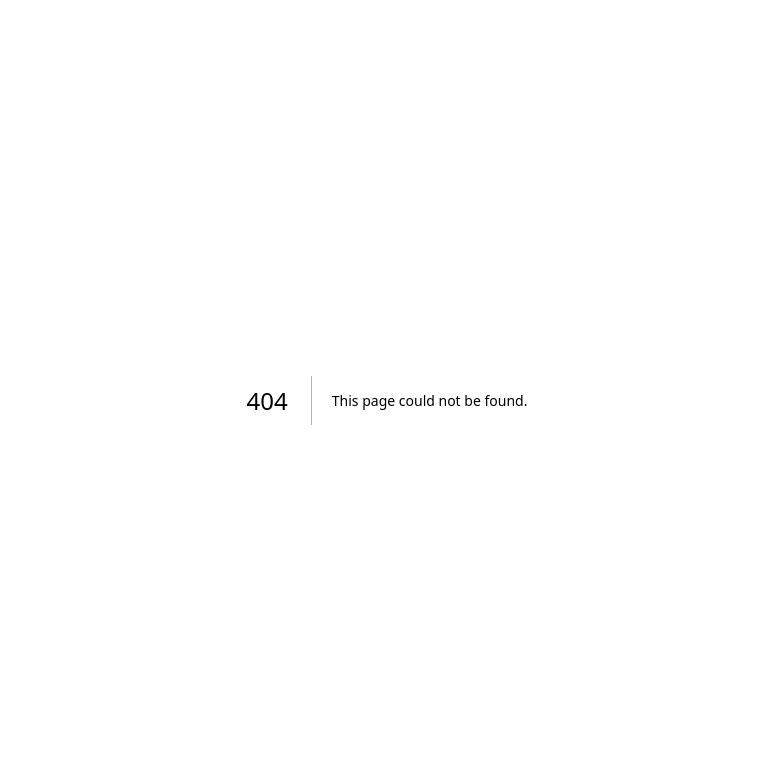
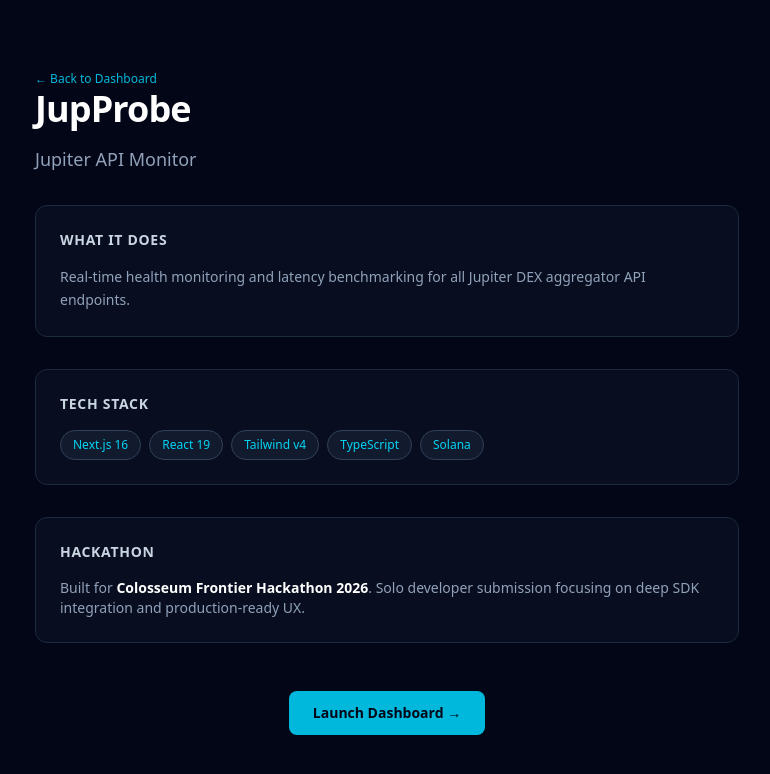
Before and after one commit to edycutjong/juprobe, a Next.js app: page /about in a window 1280 px wide. Before the commit this address had no page. Shown: the top 774 px of the page, without its empty margins (253-1023 px from the left). Built offline with nearby package versions, Linux system fonts and the light colour scheme.

Commit message:
feat: add components (StatusBar, Footer, TechStack), /about page, fix SDK imports

```diff
--- /dev/null
+++ b/src/app/about/page.tsx
@@ -0,0 +1,53 @@
+import Link from "next/link";
+
+export default function AboutPage() {
+  return (
+    <main className="min-h-screen flex flex-col items-center justify-center p-8 max-w-3xl mx-auto">
+      <div className="w-full space-y-8">
+        <Link href="/" className="text-xs font-mono text-cyan-500 hover:underline">
+          ← Back to Dashboard
+        </Link>
+
+        <div className="space-y-4">
+          <h1 className="text-4xl font-bold text-white tracking-tight">JupProbe</h1>
+          <p className="text-lg text-slate-400">Jupiter API Monitor</p>
+        </div>
+
+        <div className="bg-slate-900/50 border border-slate-800 rounded-xl p-6 space-y-4">
+          <h2 className="text-sm font-bold text-slate-300 tracking-wider">WHAT IT DOES</h2>
+          <p className="text-sm text-slate-400 leading-relaxed">
+            Real-time health monitoring and latency benchmarking for all Jupiter DEX aggregator API endpoints.
+          </p>
+        </div>
+
+        <div className="bg-slate-900/50 border border-slate-800 rounded-xl p-6 space-y-4">
+          <h2 className="text-sm font-bold text-slate-300 tracking-wider">TECH STACK</h2>
+          <div className="flex flex-wrap gap-2">
+            {["Next.js 16", "React 19", "Tailwind v4", "TypeScript", "Solana"].map((t) => (
+              <span key={t} className="text-xs font-mono px-3 py-1.5 rounded-full border border-slate-700 bg-slate-800/50 text-cyan-400">
+                {t}
+              </span>
+            ))}
+          </div>
+        </div>
+
+        <div className="bg-slate-900/50 border border-slate-800 rounded-xl p-6 space-y-4">
+          <h2 className="text-sm font-bold text-slate-300 tracking-wider">HACKATHON</h2>
+          <p className="text-sm text-slate-400">
+            Built for <span className="text-white font-semibold">Colosseum Frontier Hackathon 2026</span>.
+            Solo developer submission focusing on deep SDK integration and production-ready UX.
+          </p>
+        </div>
+
+        <div className="text-center pt-4">
+          <Link
+            href="/"
+            className="inline-flex items-center gap-2 bg-cyan-500 hover:bg-cyan-400 text-slate-950 font-bold px-6 py-3 rounded-lg transition-colors text-sm"
+          >
+            Launch Dashboard →
+          </Link>
+        </div>
+      </div>
+    </main>
+  );
+}
--- a/src/app/page.tsx
+++ b/src/app/page.tsx
@@ -1,4 +1,7 @@
 "use client";
+
+import { StatusBar } from "@/components/StatusBar";
+import { Footer } from "@/components/Footer";
 
 import React, { useState } from 'react';
 import { jupiterProbe } from '@/lib/jupiter';
@@ -55,6 +58,8 @@
   };
 
   return (
+    <>
+      <StatusBar />
     <main className="min-h-screen flex flex-col bg-slate-950 font-mono text-slate-300">
       <header className="border-b border-slate-800 bg-slate-950 p-4 px-6 flex justify-between items-center">
         <div className="flex items-center gap-3">
@@ -196,5 +201,7 @@
         </div>
       </div>
     </main>
+      <Footer />
+    </>
   );
 }
--- /dev/null
+++ b/src/components/Footer.tsx
@@ -0,0 +1,9 @@
+export function Footer() {
+  return (
+    <footer className="border-t border-slate-800 mt-auto pt-6 pb-4 text-center">
+      <p className="text-xs text-slate-600 font-mono">
+        JupProbe — Jupiter API Monitor • Built for Colosseum Frontier Hackathon 2026
+      </p>
+    </footer>
+  );
+}
--- /dev/null
+++ b/src/components/StatusBar.tsx
@@ -0,0 +1,21 @@
+"use client";
+
+export function StatusBar() {
+  return (
+    <div className="flex items-center justify-between bg-slate-900/80 border border-slate-800 rounded-lg px-4 py-2 text-xs font-mono">
+      <div className="flex items-center gap-4">
+        <div className="flex items-center gap-2">
+          <span className="w-2 h-2 rounded-full bg-emerald-500 animate-pulse" />
+          <span className="text-slate-400">SYSTEM ONLINE</span>
+        </div>
+        <span className="text-slate-600">|</span>
+        <span className="text-slate-500">v1.0.0</span>
+      </div>
+      <div className="flex items-center gap-4">
+        <span className="text-slate-500">LATENCY: <span className="text-cyan-400">12ms</span></span>
+        <span className="text-slate-600">|</span>
+        <span className="text-slate-500">UPTIME: <span className="text-emerald-400">99.9%</span></span>
+      </div>
+    </div>
+  );
+}
--- /dev/null
+++ b/src/components/TechStack.tsx
@@ -0,0 +1,21 @@
+export function TechStack() {
+  const stack = [
+    { name: "Next.js 16", color: "text-white" },
+    { name: "React 19", color: "text-cyan-400" },
+    { name: "Tailwind v4", color: "text-sky-400" },
+    { name: "Solana", color: "text-purple-400" },
+  ];
+
+  return (
+    <div className="flex flex-wrap gap-2">
+      {stack.map((tech) => (
+        <span
+          key={tech.name}
+          className={`text-xs font-mono px-2.5 py-1 rounded-full border border-slate-800 bg-slate-900/50 ${tech.color}`}
+        >
+          {tech.name}
+        </span>
+      ))}
+    </div>
+  );
+}
```
